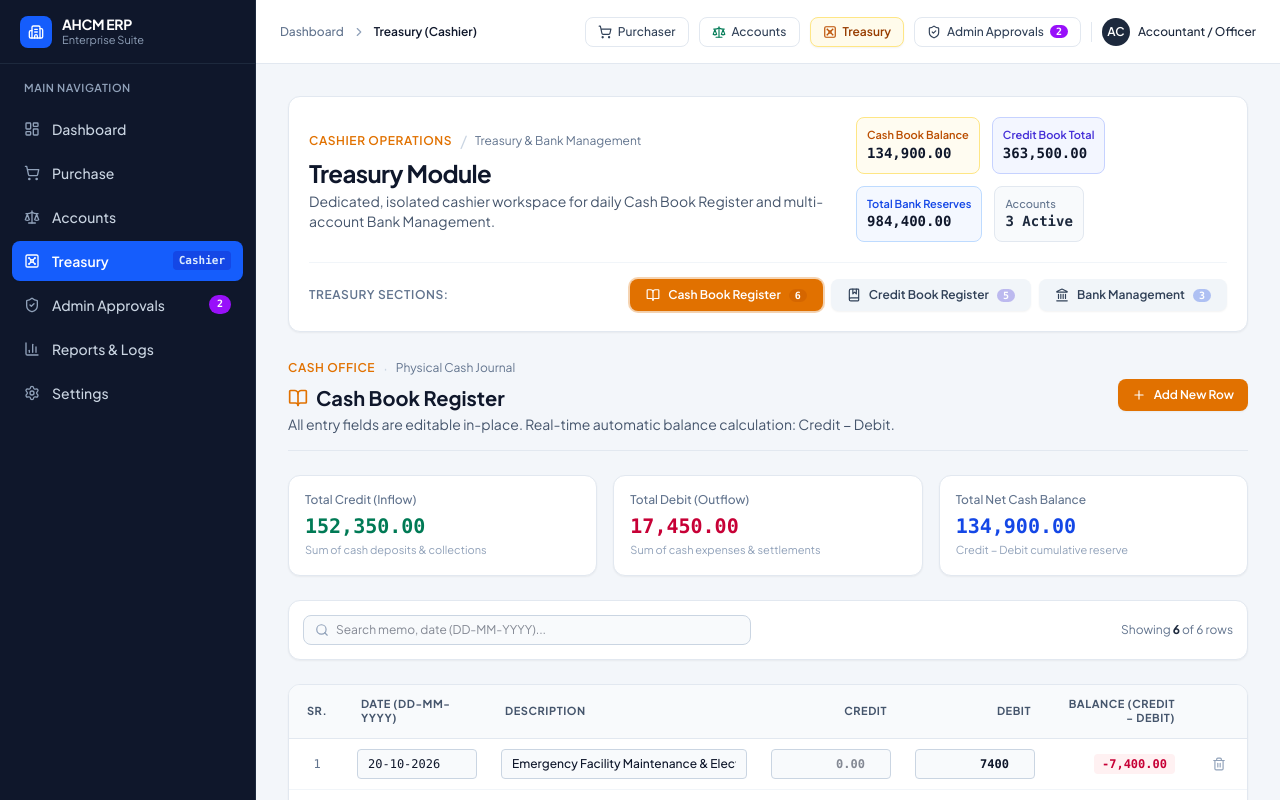
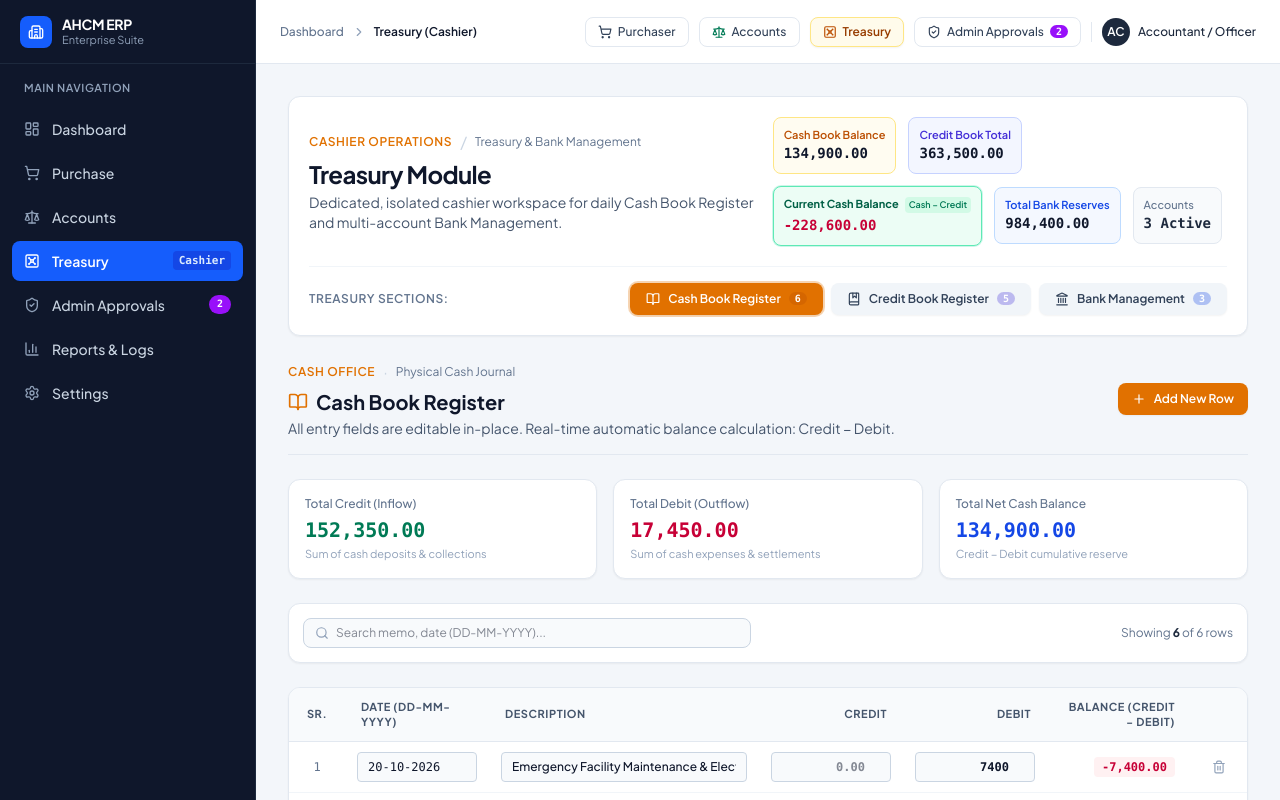
Before and after one commit to khaleeqzaman/AHCM-ERP, a React (Vite) app: page / in a window 1280 px wide. Both pictures are taken after a click on the button "Treasury". Shown: the top 800 px of the page. Built offline with nearby package versions, Linux system fonts and the light colour scheme.

Commit message:
feat(treasury): add current cash balance KPI card
Calculate and display the net cash balance by subtracting credit book totals from the cash book balance to improve financial visibility.

```diff
--- a/src/components/treasury/TreasuryScreen.tsx
+++ b/src/components/treasury/TreasuryScreen.tsx
@@ -10,8 +10,7 @@ import {
   Table,
   Layers,
   BarChart3,
-  ArrowRight,
-  Wallet
+  ArrowRight
 } from 'lucide-react';
 import {
   CashBookEntry,
@@ -106,6 +105,8 @@ export const TreasuryScreen: React.FC<TreasuryScreenProps> = ({
     0
   );
 
+  const currentCashBalance = totalCashBookBalance - totalCreditBookBalance;
+
   const totalBankBalance = bankAccounts.reduce((sum, acc) => {
     const totalDeposit = acc.transactions.reduce((dSum, t) => dSum + (Number(t.depositDebit) || 0), 0);
     const totalWithdrawal = acc.transactions.reduce((wSum, t) => wSum + (Number(t.withdrawalPayment) || 0), 0);
@@ -158,6 +159,21 @@ export const TreasuryScreen: React.FC<TreasuryScreenProps> = ({
               <span className="text-indigo-700 block text-[11px] font-semibold">Credit Book Total</span>
               <span className="text-sm font-bold font-mono tabular-nums text-slate-900">
                 {totalCreditBookBalance.toLocaleString('en-US', { minimumFractionDigits: 2, maximumFractionDigits: 2 })}
+              </span>
+            </div>
+
+            {/* Current Cash Balance KPI Card */}
+            <div className="p-2.5 rounded-lg bg-emerald-50 border border-emerald-300 ring-1 ring-emerald-400/20">
+              <div className="flex items-center justify-between gap-1.5">
+                <span className="text-emerald-800 block text-[11px] font-bold">Current Cash Balance</span>
+                <span className="text-[9px] text-emerald-700 font-semibold bg-emerald-100/90 px-1 py-0.5 rounded">
+                  Cash − Credit
+                </span>
+              </div>
+              <span className={`text-sm font-bold font-mono tabular-nums block mt-0.5 ${
+                currentCashBalance >= 0 ? 'text-emerald-950' : 'text-rose-700'
+              }`}>
+                {currentCashBalance.toLocaleString('en-US', { minimumFractionDigits: 2, maximumFractionDigits: 2 })}
               </span>
             </div>
 
```
